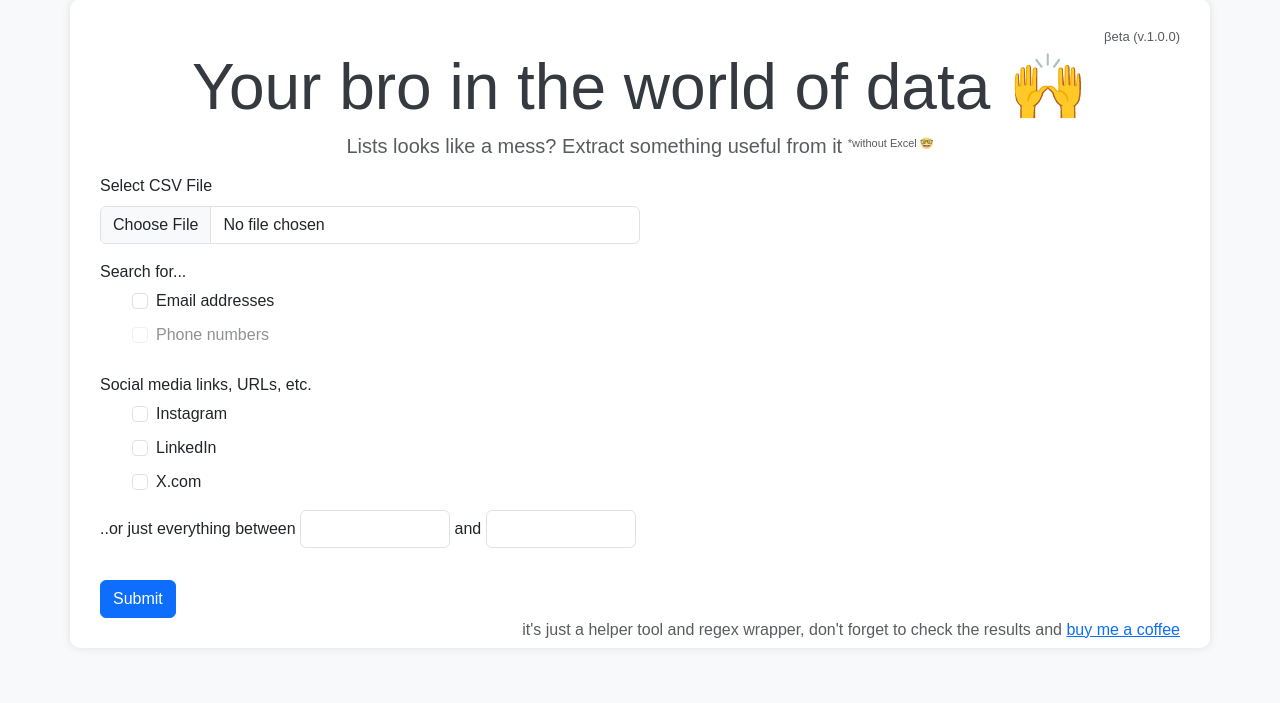
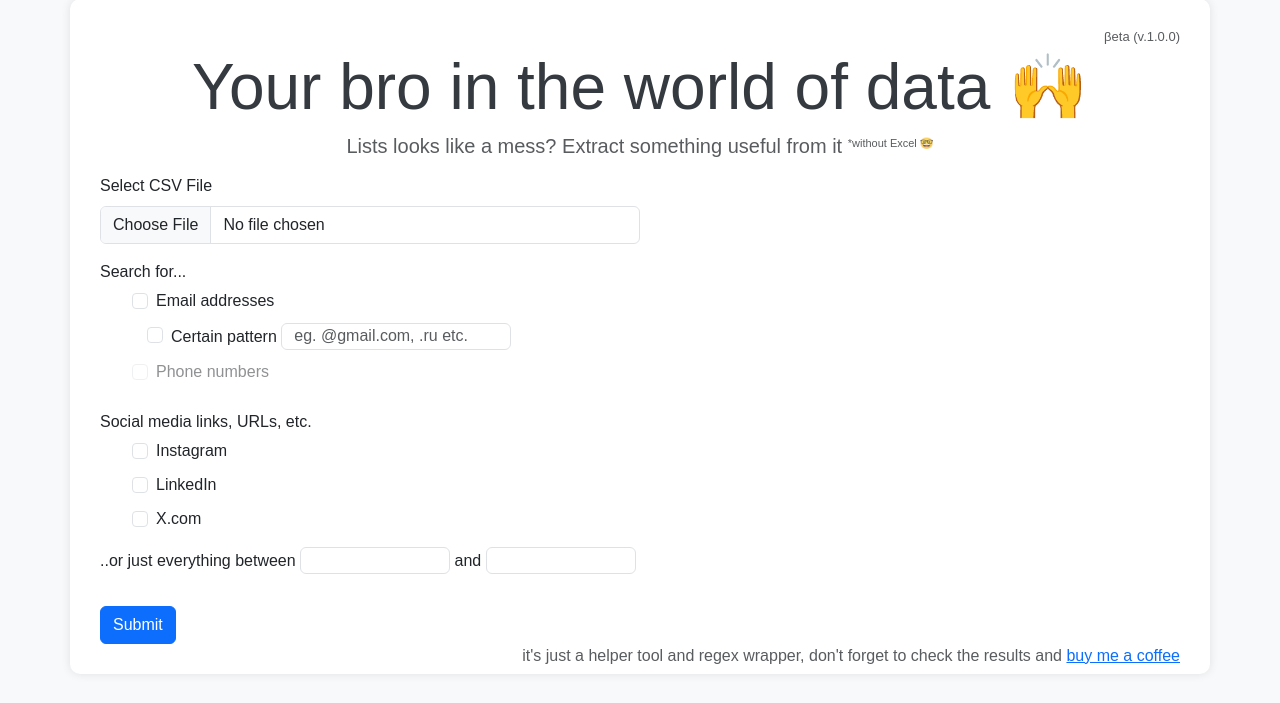
Before and after one commit to klapauciuz/databro, a Flask app: page / in a window 1280 px wide. Shown: the part 51-754 px from the top of the page. Run offline with Flask 3, Linux system fonts and the light colour scheme.

Commit message:
certain patterns for email lookup

```diff
--- a/templates/index.html
+++ b/templates/index.html
@@ -52,6 +52,14 @@
                             Email addresses
                         </label>
                     </div>
+                    <li style="margin-left: 15px;">
+                        <div class="form-check">
+                            <input class="form-check-input" type="checkbox" id="emailSearch" name="options" value="email">
+                            <label class="form-check-label" for="emailSearch">
+                                Certain pattern  <input type="text" class="form-control" placeholder="eg. @gmail.com, .ru etc." style="width: 230px; height: 27px; display: inline;">
+                            </label>
+                        </div>
+                    </li>
                 </li>
                 <li>
                     <div class="form-check form-check-inline">
@@ -89,11 +97,11 @@
                     </div>
                 </li>
             </ul>
-            <p>..or just everything between <input type="text" class="form-control" style="width: 150px; display: inline;"> and <input type="text" class="form-control" style="width: 150px; display: inline;"></p>
+            <p>..or just everything between <input type="text" class="form-control" style="width: 150px; height: 27px; display: inline;"> and <input type="text" class="form-control" style="width: 150px; height: 27px;  display: inline;"></p>
             <button type="submit" class="btn btn-primary mt-3">Submit</button>
         </form>
         <span style="float: right; display: block;" class="text-muted">it's just a helper tool and regex wrapper, don't forget to check the results
-       and <a href="buymeacoffee.com/klapauciuz">buy me a coffee</a></span>
+       and <a href="https://buymeacoffee.com/klapauciuz">buy me a coffee</a></span>
     </div>
     <!-- Bootstrap JS and dependencies -->
     <script src="https://cdn.jsdelivr.net/npm/bootstrap@5.3.3/dist/js/bootstrap.bundle.min.js" integrity="sha384-YvpcrYf0tY3lHB60NNkmXc5s9fDVZLESaAA55NDzOxhy9GkcIdslK1eN7N6jIeHz" crossorigin="anonymous"></script>
```
